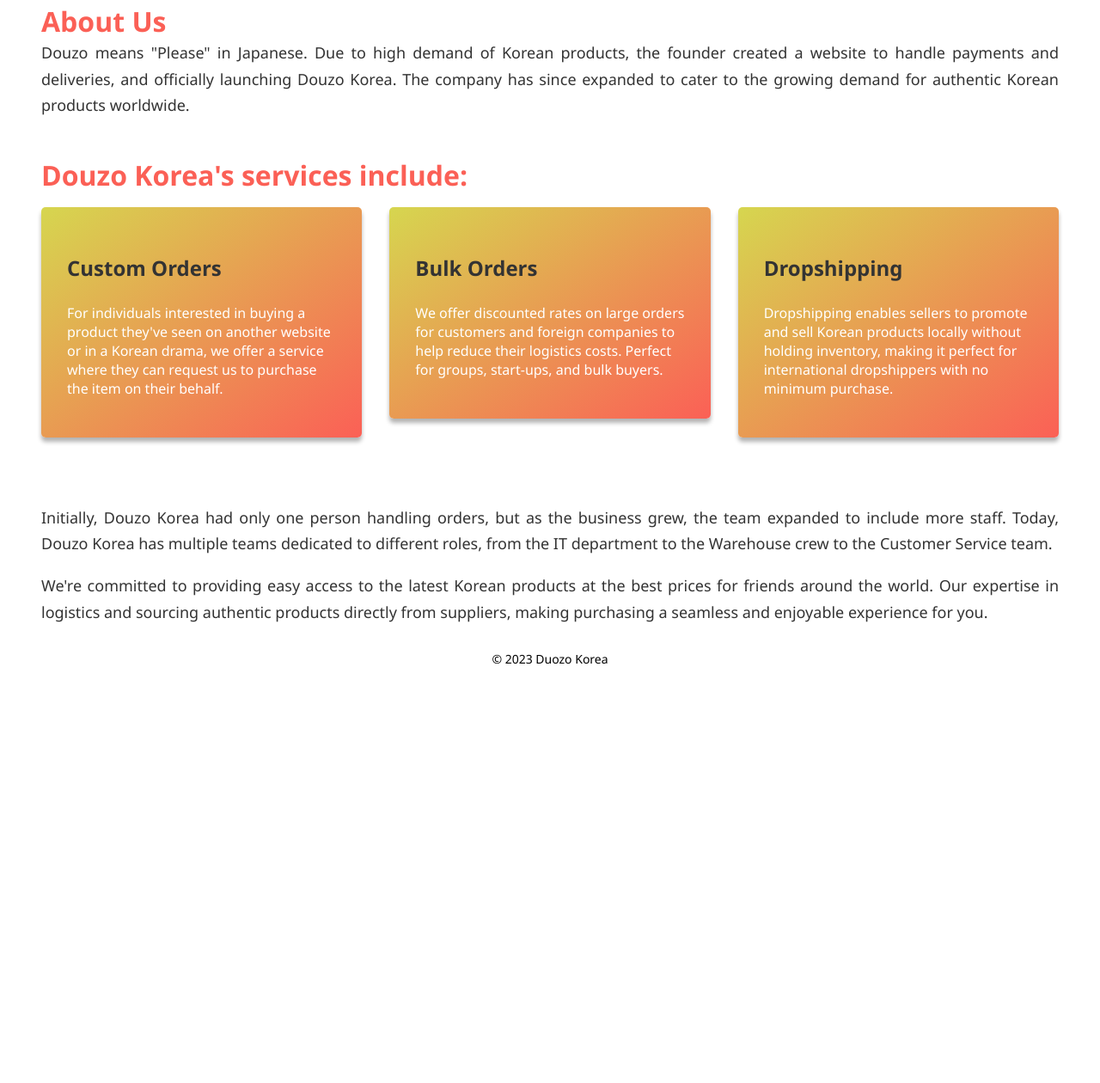
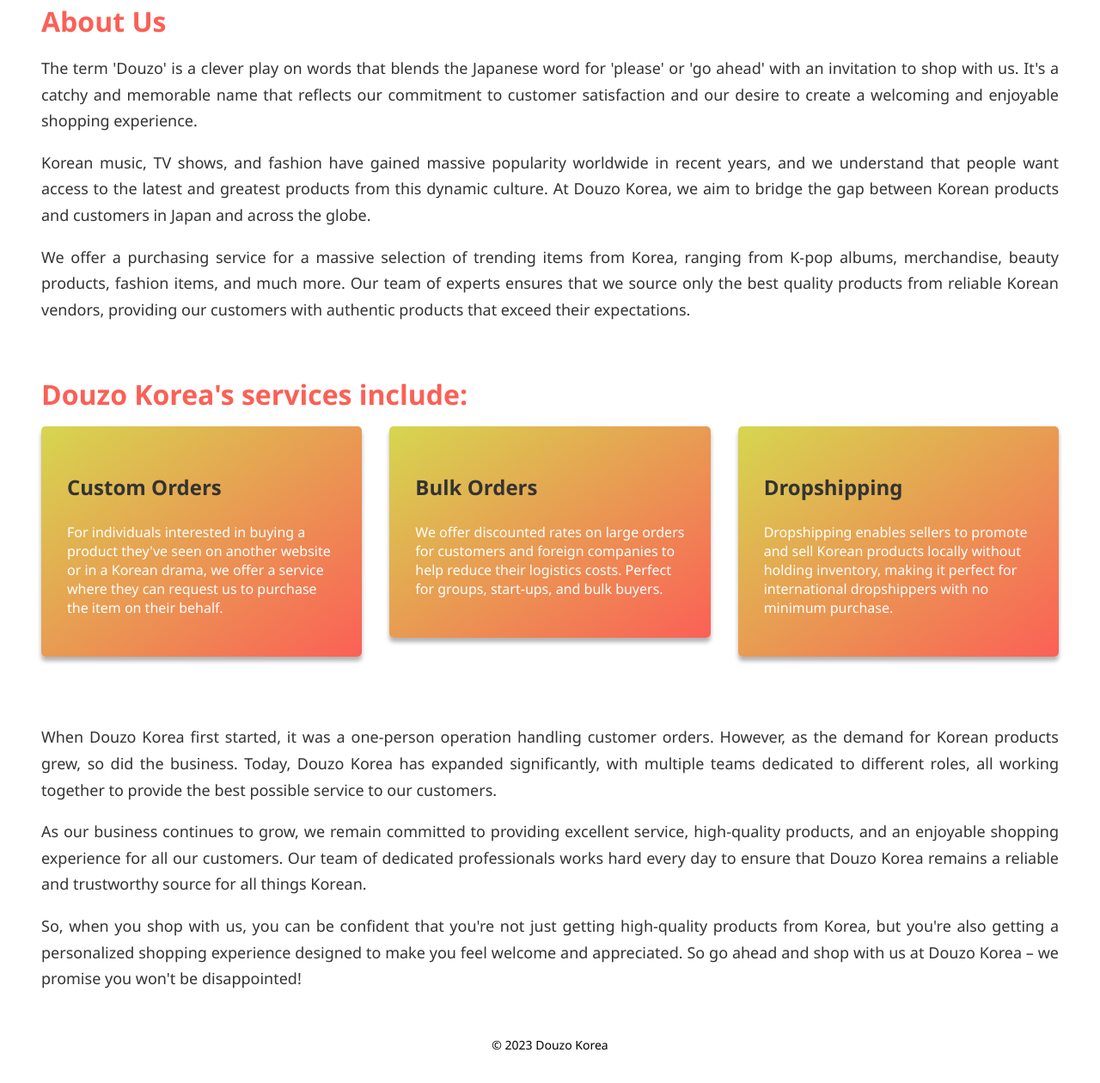
Before and after one commit to devhrm/douzo, a plain HTML site: page index.html in a window 1280 px wide. Shown: the part 260-1520 px from the top of the page at 86% size. Before the commit the page ends 1074 px from the top, so only its background shows below. Drawn offline with Linux system fonts and the light colour scheme.

Commit message:
Update index.html

```diff
--- a/index.html
+++ b/index.html
@@ -162,10 +162,10 @@
             <div class="rte clearfix">
                 <div class="main-card">
                     <div><span class="card-title">About Us</span></div>
-                    <div class="card-text"><span>Douzo means "Please" in Japanese. Due to high demand of Korean
-                            products, the founder created a website to handle payments and deliveries, and officially
-                            launching Douzo Korea. The company has since expanded to cater to the growing demand for
-                            authentic Korean products worldwide. </span></div>
+                    <div class="card-text"><span><p>The term 'Douzo' is a clever play on words that blends the Japanese word for 'please' or 'go ahead' with an invitation to shop with us. It's a catchy and memorable name that reflects our commitment to customer satisfaction and our desire to create a welcoming and enjoyable shopping experience.</p>
+                        <p>Korean music, TV shows, and fashion have gained massive popularity worldwide in recent years, and we understand that people want access to the latest and greatest products from this dynamic culture. At Douzo Korea, we aim to bridge the gap between Korean products and customers in Japan and across the globe.</p>
+                        <p>We offer a purchasing service for a massive selection of trending items from Korea, ranging from K-pop albums, merchandise, beauty products, fashion items, and much more. Our team of experts ensures that we source only the best quality products from reliable Korean vendors, providing our customers with authentic products that exceed their expectations.</p>
+                         </span></div>
                 </div>
                 <br /><br />
                 <div class="wrapper"><span class="card-title"><span>Douzo Korea</span>'s services include:</span>
@@ -209,19 +209,18 @@
                     </div>
                 </div>
                 <br /><br />
-                <p class="card-text">Initially, <span>Douzo Korea</span> had only one person handling orders, but as the
-                    business grew, the team expanded to include more staff. Today, <span>Douzo Korea</span> has multiple
-                    teams dedicated to different roles, from the IT department to the Warehouse crew to the Customer
-                    Service team.</p>
-                <p class="card-text">We're committed to providing easy access to the latest Korean products at the best
-                    prices for friends around the world. Our expertise in logistics and sourcing authentic products
-                    directly from suppliers, making purchasing a seamless and enjoyable experience for you.</p>
+                <div class="card-text">
+                <p>When Douzo Korea first started, it was a one-person operation handling customer orders. However, as the demand for Korean products grew, so did the business. Today, Douzo Korea has expanded significantly, with multiple teams dedicated to different roles, all working together to provide the best possible service to our customers.</p>
+                <p>As our business continues to grow, we remain committed to providing excellent service, high-quality products, and an enjoyable shopping experience for all our customers. Our team of dedicated professionals works hard every day to ensure that Douzo Korea remains a reliable and trustworthy source for all things Korean.</p>
+                <p>So, when you shop with us, you can be confident that you're not just getting high-quality products from Korea, but you're also getting a personalized shopping experience designed to make you feel welcome and appreciated. So go ahead and shop with us at Douzo Korea – we promise you won't be disappointed!</p>
+            </div>
                 <div class="main-card"></div>
+                <br />
             </div>
         </div>
 
     </div>
-    <div style="padding-bottom: 1.875rem; text-align: center; font-size: 14px;">© 2023 Duozo Korea</div>
+    <div style="padding-bottom: 1.875rem; text-align: center; font-size: 14px;">© 2023 Douzo Korea</div>
 </body>
 
 </html>
```
